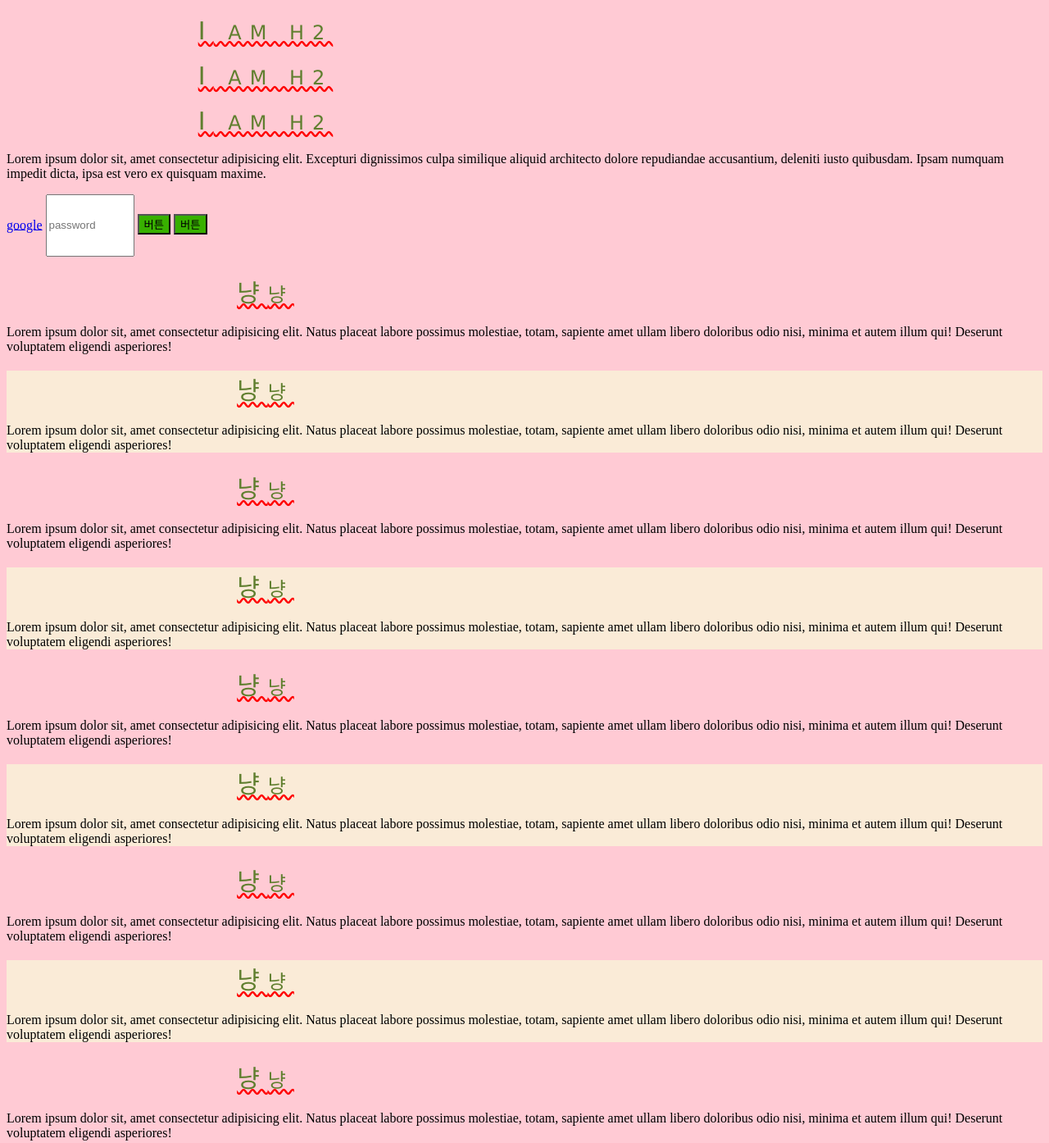
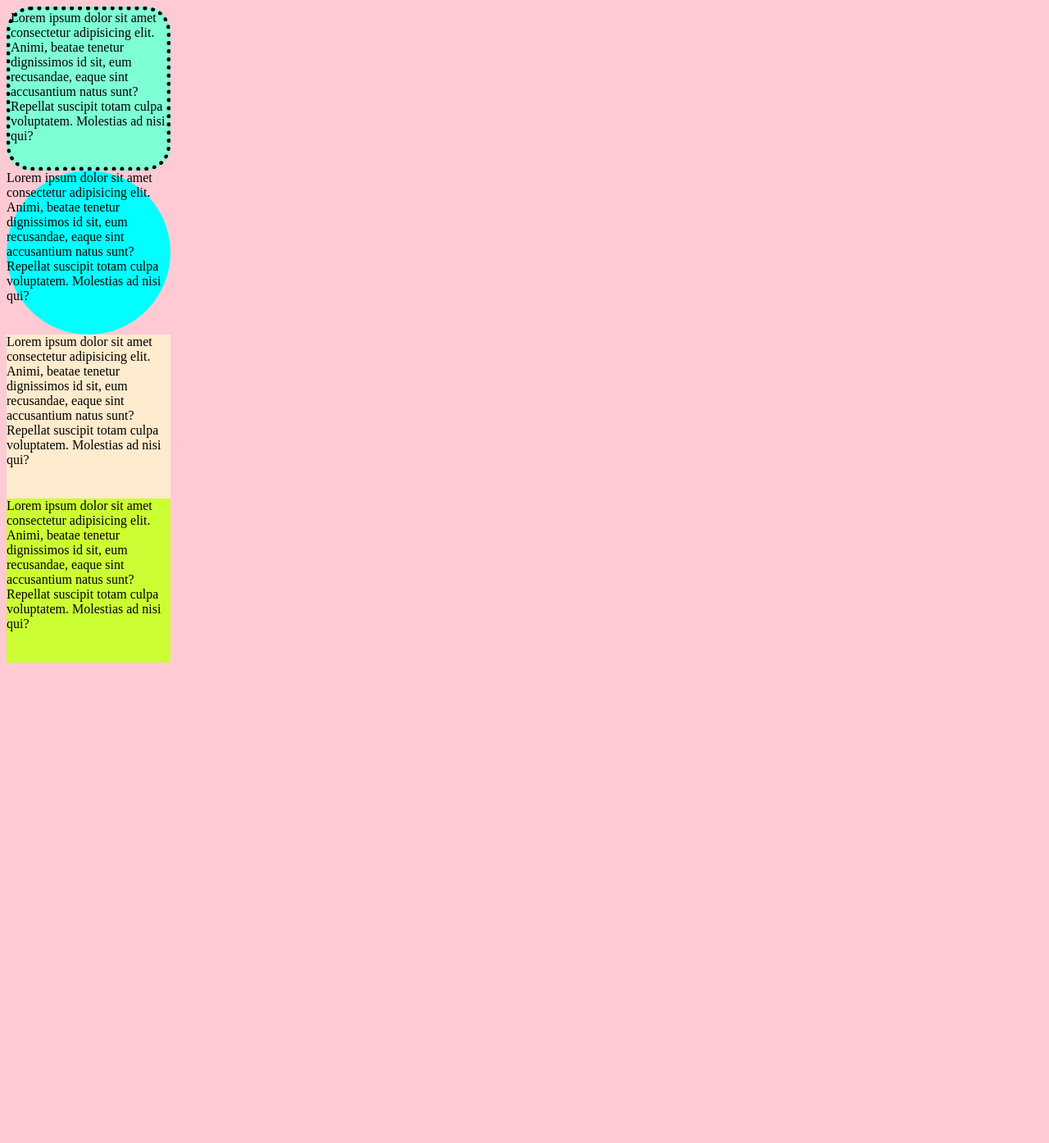
Before and after one commit to YujinJerryHan/Bootcamp-2023, a plain HTML site: page HTML-CSS/index.html in a window 1280 px wide. Shown: the whole page at 82% size. After the commit the page ends 816 px from the top, so only its background shows below. Drawn offline with Linux system fonts and the light colour scheme.

Commit message:
230517CSS

```diff
--- a/HTML-CSS/index.html
+++ b/HTML-CSS/index.html
@@ -5,119 +5,29 @@
     <meta http-equiv="X-UA-Compatible" content="IE=edge" />
     <meta name="viewport" content="width=device-width, initial-scale=1.0" />
     <link rel="stylesheet" href="style.css" />
-    <title>CSS Intro</title>
-    <!-- <style>
-    h2 {
-      color: royalblue;
-    }
-  </style> -->
+    <title>Box Model Demo</title>
   </head>
+
   <body>
-    <!-- INLINE STYLES - BAD! -->
-    <!-- <h1 style="color: palevioletred">Hello World</h1>
-  <button style="background-color: rgb(203, 203, 232);">I AM BUTTON</button> -->
-
-    <h2>I AM H2</h2>
-    <h2>I AM H2</h2>
-    <h2>I AM H2</h2>
-
-    <p>
-      Lorem ipsum dolor sit, amet consectetur adipisicing elit. Excepturi
-      dignissimos culpa similique aliquid architecto dolore repudiandae
-      accusantium, deleniti iusto quibusdam. Ipsam numquam impedit dicta, ipsa
-      est vero ex quisquam maxime.
-    </p>
-    <a href="www.google.com">google</a>
-    <input type="password" placeholder="password" />
-    <button>버튼</button>
-    <button>버튼</button>
-
-    <section class="post">
-      <h2>냥냥</h2>
-      <p>
-        Lorem ipsum dolor sit, amet consectetur adipisicing elit. Natus placeat
-        labore possimus molestiae, totam, sapiente amet ullam libero doloribus
-        odio nisi, minima et autem illum qui! Deserunt voluptatem eligendi
-        asperiores!
-      </p>
-    </section>
-    <section class="post">
-      <h2>냥냥</h2>
-      <p>
-        Lorem ipsum dolor sit, amet consectetur adipisicing elit. Natus placeat
-        labore possimus molestiae, totam, sapiente amet ullam libero doloribus
-        odio nisi, minima et autem illum qui! Deserunt voluptatem eligendi
-        asperiores!
-      </p>
-    </section>
-    <section class="post">
-      <h2>냥냥</h2>
-      <p>
-        Lorem ipsum dolor sit, amet consectetur adipisicing elit. Natus placeat
-        labore possimus molestiae, totam, sapiente amet ullam libero doloribus
-        odio nisi, minima et autem illum qui! Deserunt voluptatem eligendi
-        asperiores!
-      </p>
-    </section>
-    <section class="post">
-      <h2>냥냥</h2>
-      <p>
-        Lorem ipsum dolor sit, amet consectetur adipisicing elit. Natus placeat
-        labore possimus molestiae, totam, sapiente amet ullam libero doloribus
-        odio nisi, minima et autem illum qui! Deserunt voluptatem eligendi
-        asperiores!
-      </p>
-    </section>
-    <section class="post">
-      <h2>냥냥</h2>
-      <p>
-        Lorem ipsum dolor sit, amet consectetur adipisicing elit. Natus placeat
-        labore possimus molestiae, totam, sapiente amet ullam libero doloribus
-        odio nisi, minima et autem illum qui! Deserunt voluptatem eligendi
-        asperiores!
-      </p>
-    </section>
-    <section class="post">
-      <h2>냥냥</h2>
-      <p>
-        Lorem ipsum dolor sit, amet consectetur adipisicing elit. Natus placeat
-        labore possimus molestiae, totam, sapiente amet ullam libero doloribus
-        odio nisi, minima et autem illum qui! Deserunt voluptatem eligendi
-        asperiores!
-      </p>
-    </section>
-    <section class="post">
-      <h2>냥냥</h2>
-      <p>
-        Lorem ipsum dolor sit, amet consectetur adipisicing elit. Natus placeat
-        labore possimus molestiae, totam, sapiente amet ullam libero doloribus
-        odio nisi, minima et autem illum qui! Deserunt voluptatem eligendi
-        asperiores!
-      </p>
-    </section>
-    <section class="post">
-      <h2>냥냥</h2>
-      <p>
-        Lorem ipsum dolor sit, amet consectetur adipisicing elit. Natus placeat
-        labore possimus molestiae, totam, sapiente amet ullam libero doloribus
-        odio nisi, minima et autem illum qui! Deserunt voluptatem eligendi
-        asperiores!
-      </p>
-    </section>
-    <section class="post">
-      <h2>냥냥</h2>
-      <p>
-        Lorem ipsum dolor sit, amet consectetur adipisicing elit. Natus placeat
-        labore possimus molestiae, totam, sapiente amet ullam libero doloribus
-        odio nisi, minima et autem illum qui! Deserunt voluptatem eligendi
-        asperiores!
-      </p>
-    </section>
-
-
-
-
-
-
+    <div id="one">
+      Lorem ipsum dolor sit amet consectetur adipisicing elit. Animi, beatae
+      tenetur dignissimos id sit, eum recusandae, eaque sint accusantium natus
+      sunt? Repellat suscipit totam culpa voluptatem. Molestias ad nisi qui?
+    </div>
+    <div id="two">
+      Lorem ipsum dolor sit amet consectetur adipisicing elit. Animi, beatae
+      tenetur dignissimos id sit, eum recusandae, eaque sint accusantium natus
+      sunt? Repellat suscipit totam culpa voluptatem. Molestias ad nisi qui?
+    </div>
+    <div id="three">
+      Lorem ipsum dolor sit amet consectetur adipisicing elit. Animi, beatae
+      tenetur dignissimos id sit, eum recusandae, eaque sint accusantium natus
+      sunt? Repellat suscipit totam culpa voluptatem. Molestias ad nisi qui?
+    </div>
+    <div>
+      Lorem ipsum dolor sit amet consectetur adipisicing elit. Animi, beatae
+      tenetur dignissimos id sit, eum recusandae, eaque sint accusantium natus
+      sunt? Repellat suscipit totam culpa voluptatem. Molestias ad nisi qui?
+    </div>
   </body>
 </html>
--- a/HTML-CSS/style.css
+++ b/HTML-CSS/style.css
@@ -32,10 +32,34 @@ button:active {
   background-color: violet;
 }
 
-.post:nth-of-type(2n){
+.post:nth-of-type(2n) {
   background-color: antiquewhite;
 }
 
-h2::first-letter{
+h2::first-letter {
   font-size: 30px;
 }
+
+div {
+  width: 200px;
+  height: 200px;
+  background-color: #ccff33;
+}
+
+#one {
+  background-color: aquamarine;
+  border-width: 5px;
+  border-color: black;
+  border-style: dotted;
+  box-sizing: border-box;
+  border-radius: 30px;
+}
+
+#two {
+  background-color: aqua;
+  border-radius: 50%;
+}
+
+#three {
+  background-color: blanchedalmond;
+}
```
